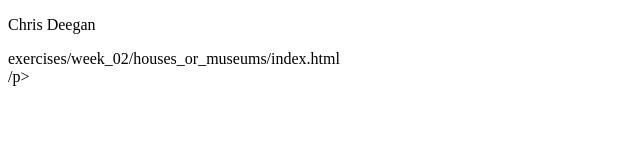
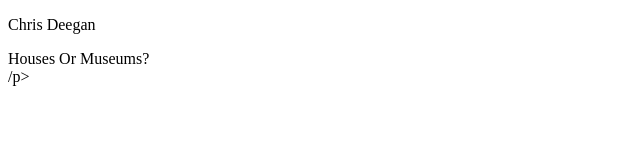
Before and after one commit to cpd2140/psychic-engine, a plain HTML site: page index.html in a window 1280 px wide. Shown: the whole page, without its empty margins (0-640 px from the left). Drawn offline with Linux system fonts and the light colour scheme.

Commit message:
Update index.html

```diff
--- a/index.html
+++ b/index.html
@@ -12,7 +12,5 @@
 
     <a href="http://exercises/week_02/houses_or_museums/index.html"></a>
     <p>
-    <nav>exercises/week_02/houses_or_museums/index.html</nav>/p>
+    <nav>Houses Or Museums?</nav>/p>
 </body>
-
-</html>
```
